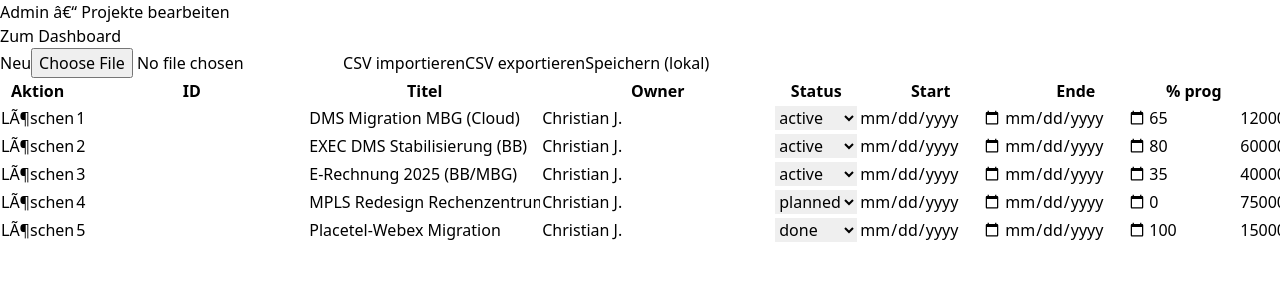
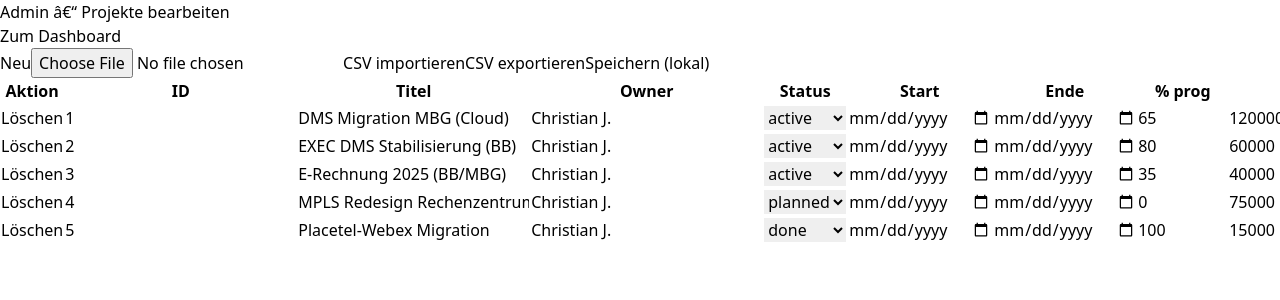
Before and after one commit to Jogen85/App_Projekte, a React (Vite) app: page /admin in a window 1280 px wide. Shown: the top 300 px of the page. Built offline with nearby package versions, Linux system fonts and the light colour scheme.

Commit message:
fix(admin,router): use HTML entities in Admin UI and add Vercel rewrite for SPA routes

```diff
--- a/src/pages/ProjectsAdmin.tsx
+++ b/src/pages/ProjectsAdmin.tsx
@@ -176,7 +176,7 @@ const ProjectsAdmin: React.FC = () => {
               <tbody>
                 {projects.map((p, i) => (
                   <tr key={p.id} className="border-t border-slate-200">
-                    <td className="py-2 pr-2"><button onClick={() => removeRow(i)} className="text-red-600 text-xs">LÃ¶schen</button></td>
+                    <td className="py-2 pr-2"><button onClick={() => removeRow(i)} className="text-red-600 text-xs">L&ouml;schen</button></td>
                     <td className="py-2 pr-2"><input className="w-36 border rounded px-1" value={p.id} onChange={(e)=>update(i,'id',e.target.value)} /></td>
                     <td className="py-2 pr-2"><input className="w-64 border rounded px-1" value={p.title} onChange={(e)=>update(i,'title',e.target.value)} /></td>
                     <td className="py-2 pr-2"><input className="w-40 border rounded px-1" value={p.owner} onChange={(e)=>update(i,'owner',e.target.value)} /></td>
```
Also changed, not shown: vercel.json (added).
